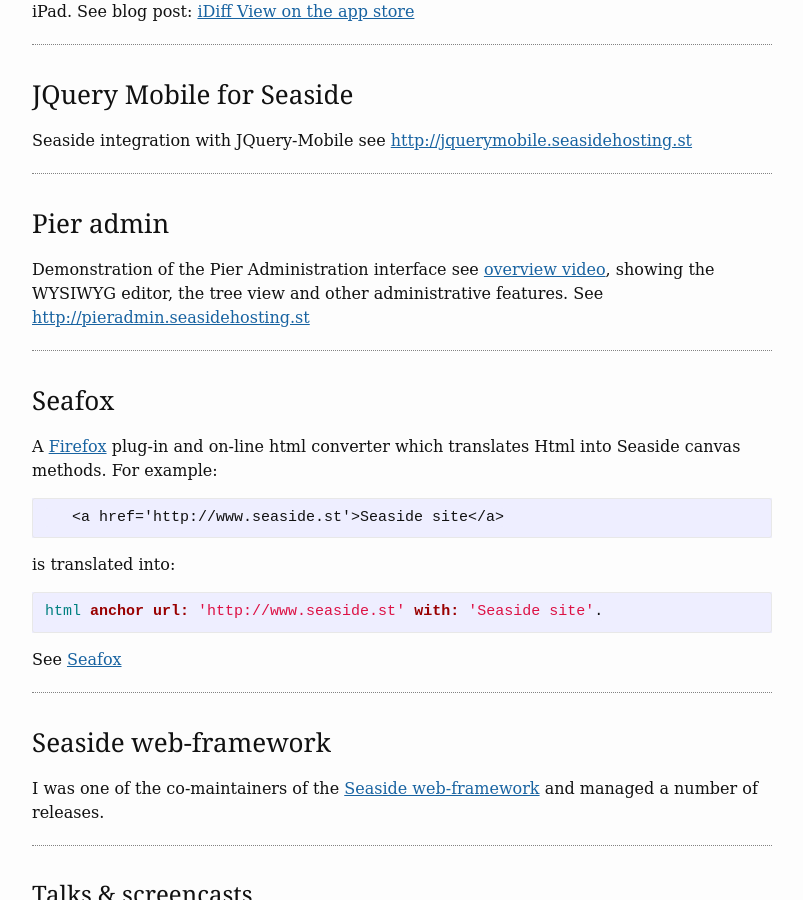
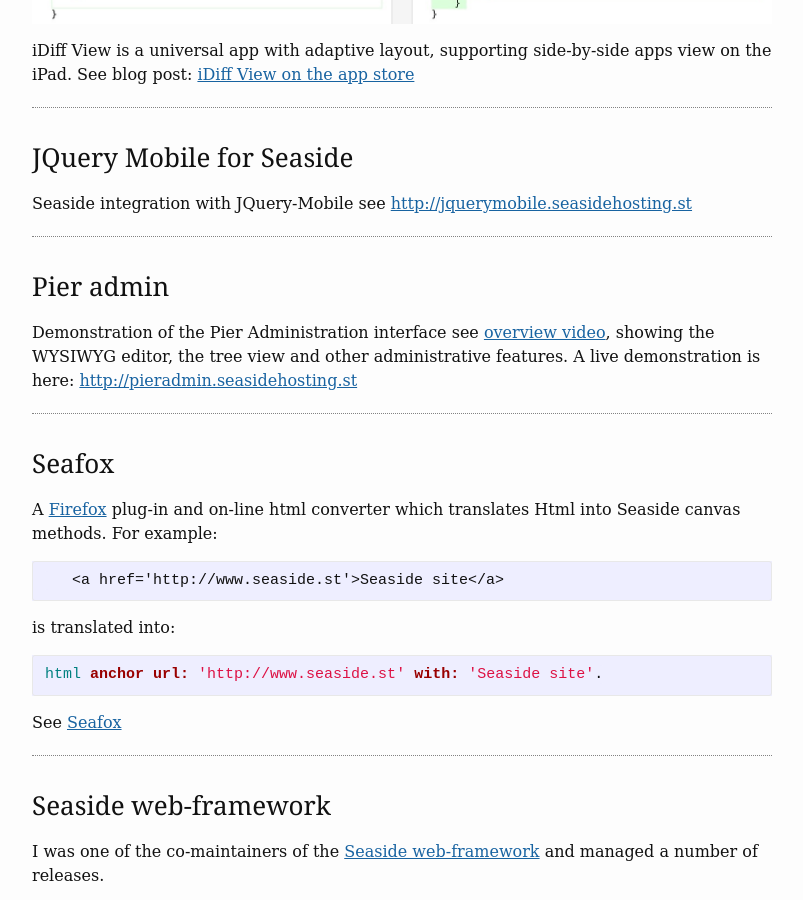
Before and after one commit to NickAger/nickager.github.io, a Jekyll site: the page built from x1-products.md, in a window 1280 px wide and 900 px high, scrolled down 1987 px. Shown: the whole window, without its empty margins (238-1041 px from the left). Built offline with Jekyll 4.4.1, drawn with Linux system fonts in a browser that asks for light colours; some web fonts are replaced; some of the changed text lies outside the part shown.

```diff
--- a/x1-products.md
+++ b/x1-products.md
@@ -40,7 +41,7 @@ Seaside integration with JQuery-Mobile see [http://jquerymobile.seasidehosting.s
 ---
 
 ### Pier admin
-Demonstration of the Pier Administration interface see [overview video](https://vimeo.com/32749535), showing the WYSIWYG editor, the tree view and other administrative features. See [http://pieradmin.seasidehosting.st](http://pieradmin.seasidehosting.st)
+Demonstration of the Pier Administration interface see [overview video](https://vimeo.com/32749535), showing the WYSIWYG editor, the tree view and other administrative features. A live demonstration is here: [http://pieradmin.seasidehosting.st](http://pieradmin.seasidehosting.st)
 
 ---
 
```
Also changed, not shown: other parts of x1-products.md (+1 -0 lines).
